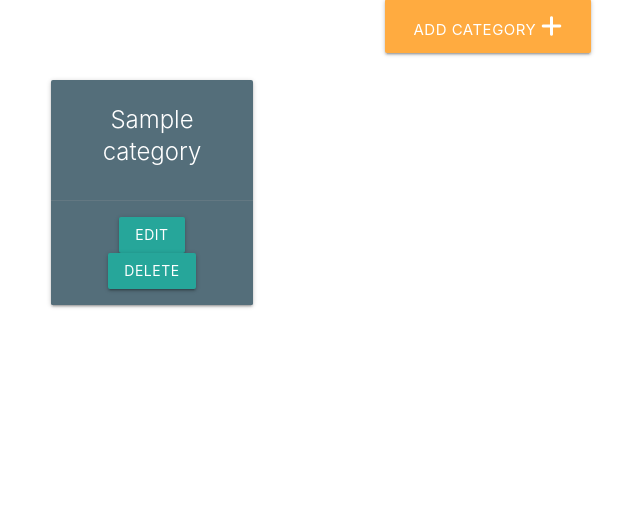
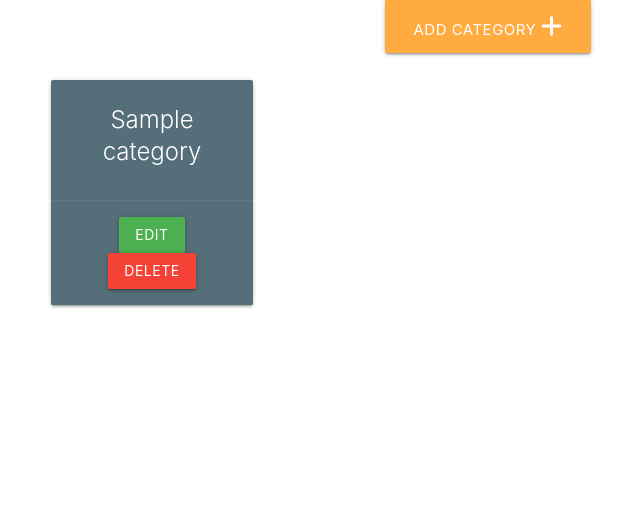
Before and after one commit to Jakemcp97/rdbms-mini-project, a Flask app: page /categories in a window 1280 px wide. Shown: the part 160-689 px from the top of the page, without its empty margins (152-792 px from the left). Run offline with Flask 2, Linux system fonts and the light colour scheme; tables that the repository leaves empty hold one stand-in row (values such as "Sample post"); some libraries are stand-ins or nearby versions.

Commit message:
delete added

```diff
--- a/taskmanager/routes.py
+++ b/taskmanager/routes.py
@@ -32,3 +32,11 @@ def edit_category(category_id):
         db.session.commit()
         return redirect(url_for("categories"))
     return render_template("edit_category.html", category=category)
+
+
+@app.route("/delete_category<int:category_id>")
+def delete_category(category_id):
+    category = Category.query.get_or_404(category_id)
+    db.session.delete(category)
+    db.session.commit()
+    return redirect(url_for("categories"))
--- a/taskmanager/templates/categories.html
+++ b/taskmanager/templates/categories.html
@@ -21,8 +21,8 @@
 
             </div>
             <div class="card-action">
-                <a href="{{ url_for('edit_category', category_id=category.id) }}" class="btn">Edit</a>
-                <a href="#" class="btn">Delete</a>
+                <a href="{{ url_for('edit_category', category_id=category.id) }}" class="btn green">Edit</a>
+                <a href="{{ url_for('delete_category', category_id=category.id) }}" class="btn red">Delete</a>
             </div>
         </div>
     </div>
```
